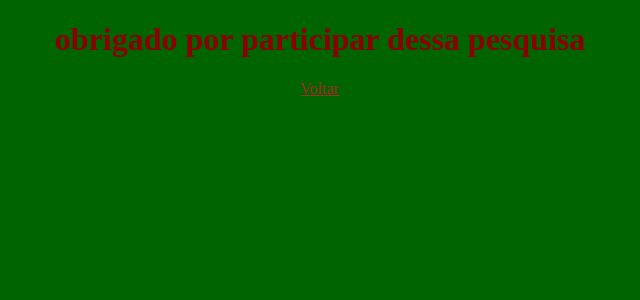
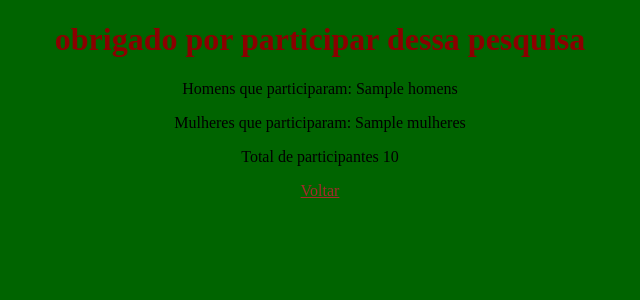
Before and after one commit to LeozimIdeau/pesquisa-simples, a Flask app: template templates/resultados.html in a window 1280 px wide. Shown: the top 300 px of the page, without its empty margins (320-960 px from the left). Run offline with Flask 3, Linux system fonts and the light colour scheme; the template is opened without the code that fills it: most values are stand-ins (such as "Sample title", 1, 10 or a date in 2020).

Commit message:
Update resultados.html

```diff
--- a/templates/resultados.html
+++ b/templates/resultados.html
@@ -8,6 +8,9 @@
 <body>
           <div style="text-align: center;">
                     <h1>obrigado por participar dessa pesquisa</h1>
+                    <p>Homens que participaram: {{homens}}</p>
+                    <p>Mulheres que participaram: {{mulheres}}</p>
+                    <p>Total de participantes {{total}}</p>
                     <a href="/">Voltar</a>
           </div>
 
```
